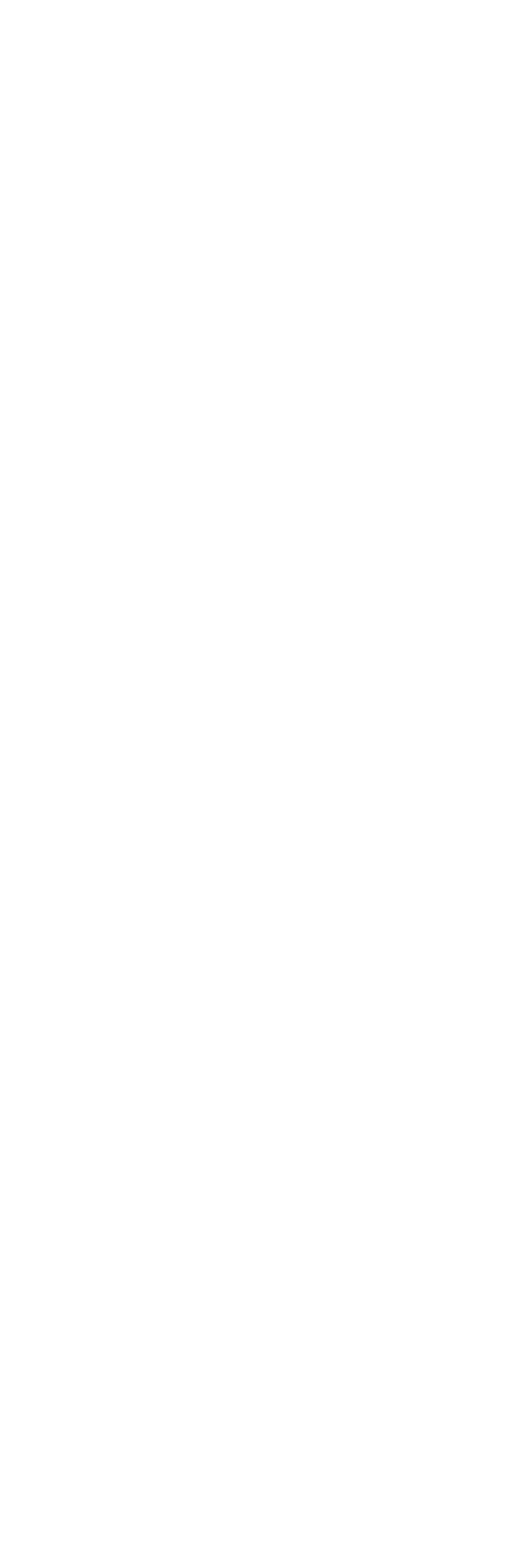
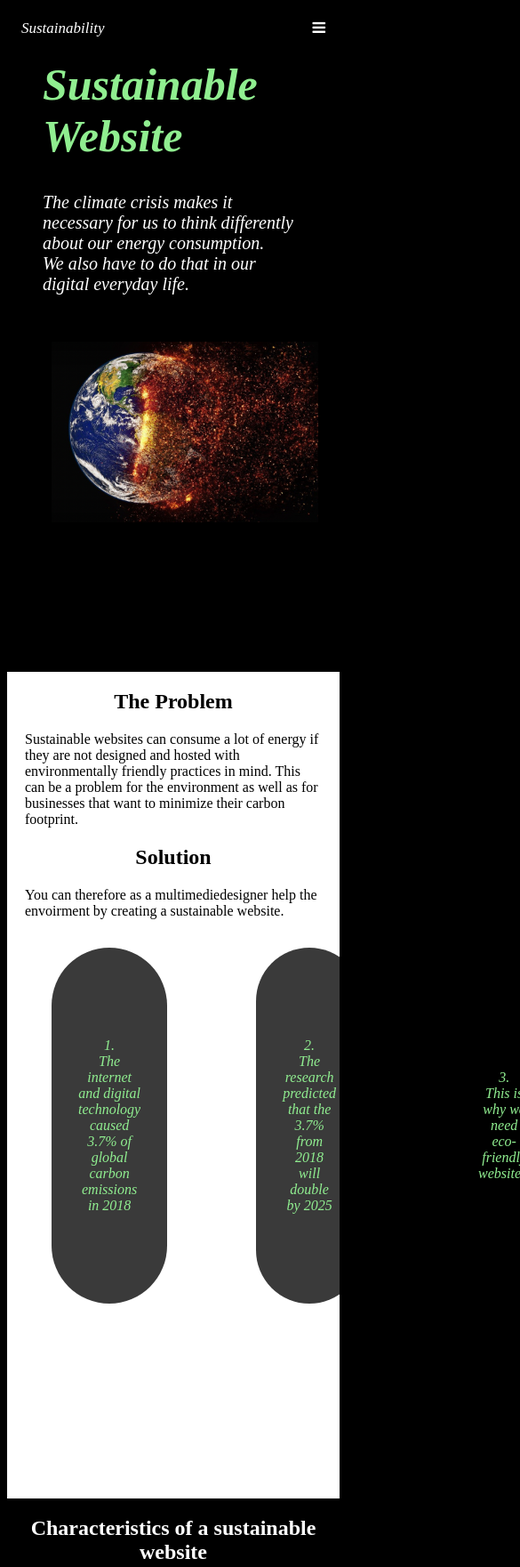
Before and after one commit to inesgoreta/Sustainable, a plain HTML site: page index.html in a window 390 px wide. Shown: the top 1761 px of the page at 89% size, 585 px wide, since content can reach past the window. Before the commit the page ends 844 px from the top, so only its background shows below. Drawn offline with Linux system fonts and the light colour scheme.

Commit message:
næsten færdig

```diff
--- /dev/null
+++ b/app.js
@@ -0,0 +1,8 @@
+function myFunction() {
+    var x = document.getElementById("myLinks");
+    if (x.style.display === "block") {
+      x.style.display = "none";
+    } else {
+      x.style.display = "block";
+    }
+  }
--- a/index.html
+++ b/index.html
@@ -3,9 +3,74 @@
     <meta charset="UTF-8">
     <meta http-equiv="X-UA-Compatible" content="IE=edge">
     <meta name="viewport" content="width=device-width, initial-scale=1.0">
+    <link rel="stylesheet" href="https://cdnjs.cloudflare.com/ajax/libs/font-awesome/4.7.0/css/font-awesome.min.css">
+    <link rel="stylesheet" href="style.css">
     <title>Document</title>
 </head>
 <body>
+    <div class="topnav">
+        <a href="#home" class="active">Sustainability</a>
+        <!-- Navigation links (hidden by default) -->
+        <div id="myLinks">
+          <a href="#section2">Problems & Solutions</a>
+          <a href="#section3">Characteristics of a sustainable website</a>
+          <a href="#">About</a>
+        </div>
+        <!-- "Hamburger menu" / "Bar icon" to toggle the navigation links -->
+        <a href="javascript:void(0);" class="icon" onclick="myFunction()">
+          <i class="fa fa-bars"></i>
+        </a>
+      </div>
 
+
+      <div class="tekst">
+        <div>
+        <h1>Sustainable Website</h1>
+        <p>The climate crisis makes it necessary for us to think differently about our energy consumption. <br>We also have to do that in our digital everyday life.</p>
+    </div>
+        <img src="images/p1.jpg" loading="lazy" alt="…">
+      </div>
+
+      <section id="section1" class="section1"></section>
+
+      <section id="section2" class="section2">
+        <div>
+        <div class="problem">
+        <h1>The Problem</h1>
+        <p>Sustainable websites can consume a lot of energy if they are not designed and hosted with environmentally friendly practices in mind. This can be a problem for the environment as well as for businesses that want to minimize their carbon footprint.</p>
+     </div>
+
+     <div class="solution">
+        <h1>Solution</h1>
+        <p>You can therefore as a multimediedesigner help the envoirment by creating a sustainable website. </p>
+    </div>
+</div>
+    <div class="problem1">
+        <p>1. <br>The internet and digital technology caused 3.7% of global carbon emissions in 2018</p>
+        <p>2. <br>The research predicted that the 3.7% from 2018 will double by 2025</p>
+        <p>3. <br>This is why we need eco-friendly websites.</p>
+     </div>
+      </section>
+
+      <section id="section3" class="section3">
+        <h1>Characteristics of a sustainable website</h1>
+        <div class="h">
+        <p>1. Clean <br>“The services we provide and services we use will be powered by renewable energy.”</p>
+        <p>2. Efficient<br>“The products and services we provide will use the least amount of energy and material resources possible.”</p>
+        <p>3. Open <br>“The products and services we provide will be accessible, allow for the open exchange of information, and allow users to control their data.”</p>
+    </div>
+    <div class="i">
+        <p>4. Honest <br>“The products and services we provide will not mislead or exploit users in their design or content.”</p>
+        <p>5. Regenerative <br>“The products and services we provide will support an economy that nourishes people and planet.”</p>
+        <p>6. Resilient <br>“The products and services we provide will function in the times and places where people need them most.”</p>
+    </div>
+
+      </section>
+      <script src="app.js"></script>
 </body>
+<footer>
+    <section id="section4">
+        <h1 class="footerText">Sustainable Web @</h1>
+    </section>
+</footer>
 </html>
--- a/style.css
+++ b/style.css
@@ -0,0 +1,248 @@
+*{
+    scroll-behavior: smooth;
+}
+
+body{
+    background-color: #000000;
+}
+.topnav {
+    overflow: hidden;
+    background-color: #333;
+    position: relative;
+  }
+
+  /* Hide the links inside the navigation menu (except for logo/home) */
+  .topnav #myLinks {
+    display: none;
+  }
+
+  /* Style navigation menu links */
+  .topnav a {
+    color: white;
+    padding: 14px 16px;
+    text-decoration: none;
+    font-size: 17px;
+    display: block;
+    font-style: italic;
+  }
+
+  /* Style the hamburger menu */
+  .topnav a.icon {
+    background: rgb(0, 0, 0);
+    display: block;
+    position: absolute;
+    right: 0;
+    top: 0;
+  }
+
+  /* Add a grey background color on mouse-over */
+  .topnav a:hover {
+    background-color: #ddd;
+    color: black;
+  }
+
+  /* Style the active link (or home/logo) */
+  .active {
+    background-color: #000000;
+    color: #90EE90;
+  }
+
+  /*Forside*/
+  .tekst{
+    display: flex;
+    flex-direction: row;
+  }
+
+  .tekst h1 {
+    font-style: italic;
+    font-size: 50px;
+    color: #90EE90;
+    margin-left: 20px;
+    margin-top: 30%;
+  }
+
+  .tekst p {
+    font-style: italic;
+    font-size: 20px;
+    color: white;
+    margin-left: 20px;
+  }
+
+  .tekst img{
+    width: auto;
+    height: 300px;
+    margin-top: 10%;
+    margin-left: 30px;
+  }
+
+  .section1{
+    height: 50vh;
+    width: 100%;
+    background-color: black;
+  }
+
+
+  .section2 {
+    height: 80vh;
+    width: 100%;
+    background-color: white;
+    display: flex;
+    flex-direction: row;
+  }
+
+  .problem h1 {
+    text-align: center;
+}
+
+.problem p {
+    margin-left: 20px;
+    margin-right: 20px;
+}
+
+.section2 {
+
+    flex-direction: column;
+}
+
+.problem1{
+    display: flex;
+    flex-direction: row;
+    justify-content: space-around;
+}
+
+/*Cirklerne*/
+.problem1 p {
+text-align: center;
+background-color: rgba(0, 0, 0, 0.771);
+border-radius: 50%;
+font-style: italic;
+font-style: bold;
+color: #90EE90;
+width: 300px;
+height: 300px;
+display: flex;
+align-items: center;
+
+
+}
+
+.solution h1 {
+    text-align: center;
+}
+
+.solution p {
+    margin-left: 20px;
+    margin-right: 20px;
+}
+
+
+  .section3 {
+
+    background-color: rgb(0, 0, 0);
+    color: white;
+    text-align: center;
+  }
+  .h {
+    display: flex;
+    flex-direction: row;
+    margin-left: 40px;
+    margin-right: 40px;
+    padding: 30px;
+  }
+  .i {
+    display: flex;
+    flex-direction: row;
+    margin-top: 30px;
+    margin-left: 40px;
+    margin-right: 40px;
+    padding: 20px;
+
+
+  }
+
+  .footerText {
+    color: white;
+    text-align: center;
+  }
+
+
+
+  @media screen and (max-width:1100px) {
+    .tekst h1 {
+        margin-left: 20px;
+        margin-right: 20px;
+        margin-top: 10px;
+    }
+
+    .tekst p {
+        margin-left: 20px;
+        margin-right: 20px;
+    }
+
+    .tekst  {
+        margin-left: 20px;
+        margin-right: 20px;
+        flex-direction: column;
+    }
+
+    .tekst img {
+        width: 300px;
+        height: auto;
+    }
+
+    .section1 {
+        height: 20vh;
+        width: 100%;
+    }
+
+    .section2 {
+        height: 110vh;
+        width: 100%;
+        background-color: white;
+        color: black;
+        flex-direction: column;
+    }
+
+    .problem h1 {
+        text-align: center;
+    }
+
+    .problem p {
+        margin-left: 20px;
+        margin-right: 20px;
+    }
+
+/*Cirklerne*/
+    .problem1 p {
+    text-align: center;
+    padding: 50px 30px;
+    background-color: rgba(0, 0, 0, 0.771);
+    border-radius: 200px;
+    font-style: italic;
+    font-style: bold;
+    color: #90EE90;
+    margin-left: 50px;
+    margin-right: 50px;
+    }
+
+    .solution h1 {
+        text-align: center;
+    }
+
+    .solution p {
+        margin-left: 20px;
+        margin-right: 20px;
+    }
+
+    .section3 {
+        height: 100vh;
+        width: 100%;
+        background-color: rgb(0, 0, 0);
+        color: white;
+      }
+
+    .section3 {
+        text-align: center;
+    }
+
+}
```
Also changed, not shown: images/p1.jpg (added), 2 other files.
